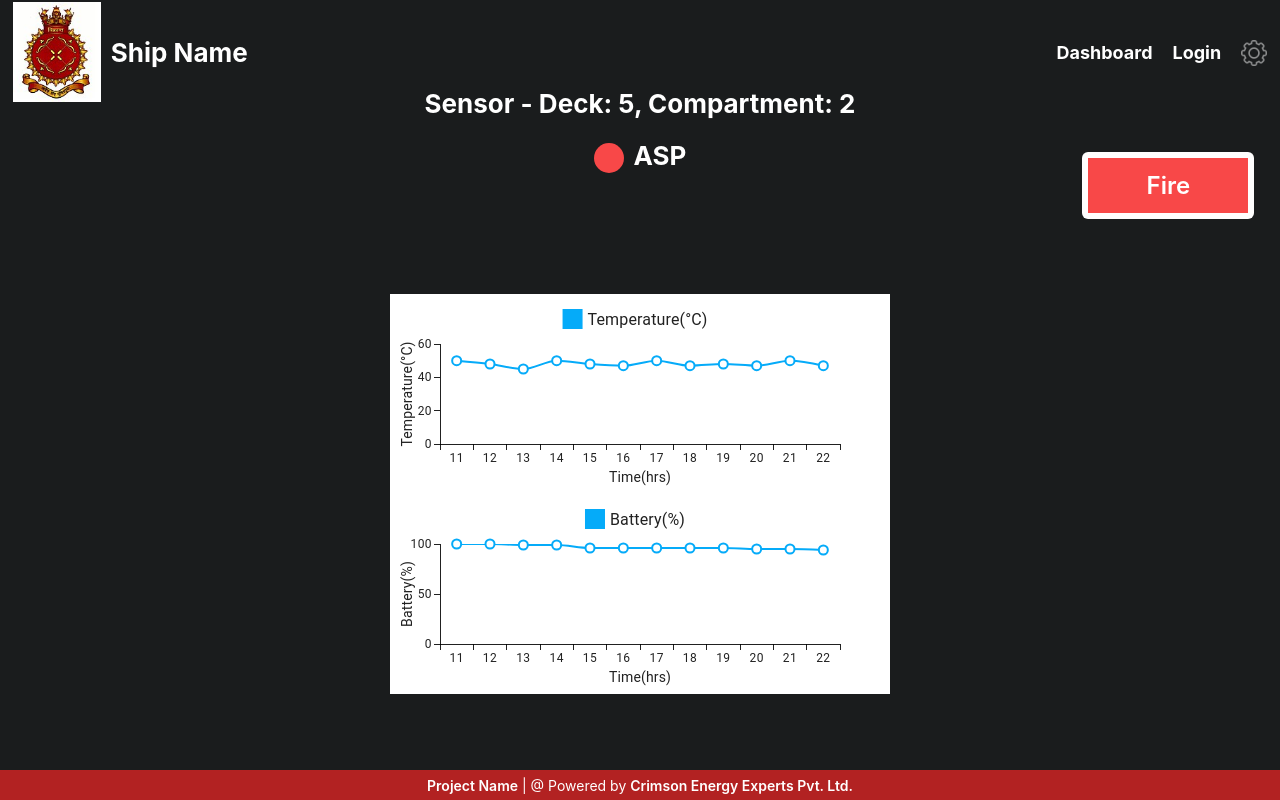
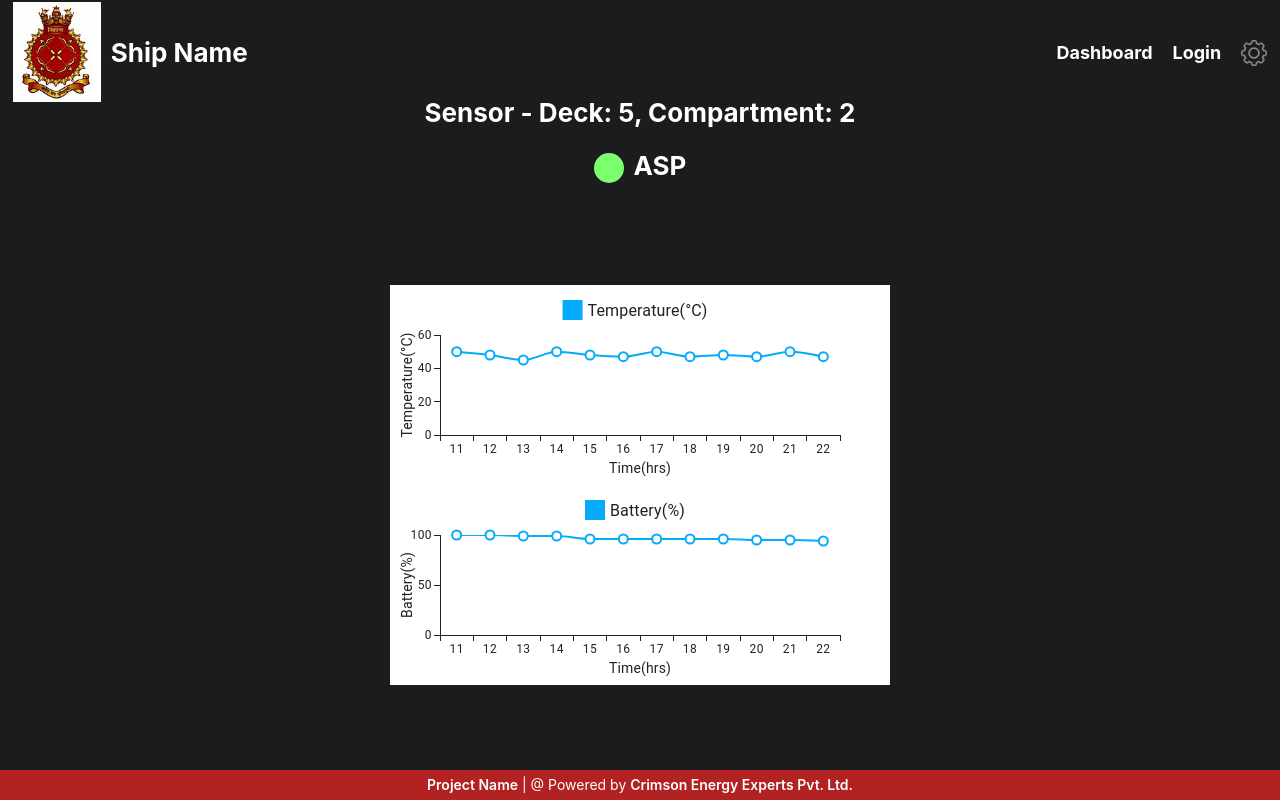
Before and after one commit to cee-diksha/fire_detection, a React (Create React App) app: page /info/ASP in a window 1280 px wide. Built offline with nearby package versions, Linux system fonts and the light colour scheme.

Commit message:
ui modifications-isdeleted added

```diff
--- a/src/assets/info.js
+++ b/src/assets/info.js
@@ -1,6 +1,6 @@
 export const info = [
     { id: 1, status: ["success"], tempSetpoint: 50, smokeSensor: true, triggeringDevice: null, axis: 'X-Y-Z', node_type: "sensor", node_name: "Engine Room", node_id: 101, battery_percentage: "100", temp: "50", last_update: "12/9/24 11:54:58", isDeleted: false, deck: 1, compartment: 1 },
-    { id: 2, status: ["success"], tempSetpoint: null, smokeSensor: null, triggeringDevice: null, axis: 'X-Y-Z', node_type: "repeater", node_name: "GT Room", node_id: 102, battery_percentage: "99", temp: null, last_update: "12/9/24 13:14:18", isDeleted: false, deck: 2, compartment: 1 },
+    { id: 2, status: ["success"], tempSetpoint: null, smokeSensor: null, triggeringDevice: null, axis: 'X-Y-Z', node_type: "repeater", node_name: "GT Room", node_id: 102, battery_percentage: "99", temp: null, last_update: "12/9/24 13:14:18", isDeleted: true, deck: 2, compartment: 1 },
     { id: 3, status: ["success"], tempSetpoint: 50, smokeSensor: null, triggeringDevice: false, axis: 'X-Y-Z', node_type: "suppression", node_name: "Boiler Room", node_id: 103, battery_percentage: "100", temp: null, last_update: "12/9/24 15:24:08", isDeleted: false, deck: 3, compartment: 1 },
     { id: 4, status: ["yellow"], tempSetpoint: 50, smokeSensor: true, triggeringDevice: null, axis: 'X-Y-Z', node_type: "sensor", node_name: "Gallery", node_id: 104, battery_percentage: "30", temp: "47", last_update: "12/9/24 11:54:58", isDeleted: false, deck: 4, compartment: 3 },
     { id: 5, status: ["success"], tempSetpoint: 50, smokeSensor: null, triggeringDevice: false, axis: 'X-Y-Z', node_type: "suppression", node_name: "SS Dining Hall", node_id: 105, battery_percentage: "98", temp: null, last_update: "12/9/24 11:54:58", isDeleted: false, deck: 3, compartment: 7 },
--- a/src/components/Card.js
+++ b/src/components/Card.js
@@ -1,4 +1,4 @@
-import React, { useState } from 'react';
+import React, { useEffect, useState } from 'react';
 import "../comp-styles.css";
 import battery from "../assets/battery.png";
 import temperature from "../assets/temp.png";
@@ -10,7 +10,7 @@ import update2 from "../assets/update2.png";
 const Card = ({ item }) => {
   const { status, node_type, node_name, node_id, battery_percentage, temp, last_update, isDeleted, deck, compartment } = item;
 
-  const [isAlarmMuted, setIsAlarmMuted] = useState(false);  // Track if alarm is muted for this card
+  const [isAlarmMuted, setIsAlarmMuted] = useState(false);
 
   const handleRefresh = (event) => {
     event.preventDefault();
@@ -23,6 +23,10 @@ const Card = ({ item }) => {
     event.stopPropagation();
     setIsAlarmMuted(!isAlarmMuted);
   };
+
+  useEffect(() => {
+    if (node_id === 106) setIsAlarmMuted(true)
+  }, [])
 console.log(status.includes("success"), "status check", isAlarmMuted)
   return (
     <div
--- a/src/pages/SpecificDevice.js
+++ b/src/pages/SpecificDevice.js
@@ -38,15 +38,15 @@ const SpecificDevice = () => {
       <div className='specific-header-location'>
         <h4 className="h4"> {device[0].node_type} - Deck: {device[0].deck}, Compartment: {device[0].compartment} </h4>
           <div className='specific-device-header'>
-              <div id="status-circle" style={{backgroundColor: `${device[0].status === "success" ? "#7BFF6D" : device[0].status === "yellow" ? "#FFC648" : device[0].status === "orange" ? "#FF6B3B" : "#F84848"}`, color: `${device[0].status === "yellow" ? "#000" : "#fff"}`, opacity: device[0].isDeleted ? 0.5 : 1  }}></div>
+              <div id="status-circle" style={{backgroundColor: `${device[0].status.includes("danger") ? "#F84848" : device[0].status.includes("orange") ? "#FF6B3B" : device[0].status.includes("yellow") ? "#FFC648" : device[0].isDeleted ? "#D0D0D0"  : device[0].status.includes("success") ? "#7BFF6D" : null }`, color: `${device[0].status.includes("yellow") ? "#000" : "#fff"}`, opacity: device[0].isDeleted ? 0.5 : 1  }}></div>
               <h4 className="h4">{device[0].node_name}</h4>
           </div>
        </div>
-      <div className='indication' style={{backgroundColor: `${device[0].status === "success" ? "#7BFF6D" : device[0].status === "yellow" ? "#FFC648" : device[0].status === "orange" ? "#FF6B3B" : "#F84848"}`,
-        color: `${device[0].status === "success" ? "#fffff" : device[0].status === "yellow" ? "#000000" : device[0].status === "orange" ? "#ffffff" : "#ffffff"}`
+      {!device[0].status.includes("success") && <div className='indication' style={{backgroundColor: `${device[0].status.includes("danger") ? "#F84848" : device[0].status.includes("orange") ? "#FF6B3B" : device[0].status.includes("yellow") ? "#FFC648" : device[0].isDeleted ? "#D0D0D0"  : null }`,
+        color: `${(device[0].status.includes("yellow") || device[0].isDeleted) ? "#000000" : device[0].status.includes("orange") ? "#ffffff" : "#ffffff"}`
       }}>
-      {device[0].status === "success" ? null : device[0].status === "yellow" ? "Low Battery" : device[0].status === "orange" ? "Temp Rising" : "Fire"}
-      </div>
+      {device[0].status.includes("danger") ? "Fire" : device[0].status.includes("orange") ? "Temp Rising" : device[0].status.includes("yellow") ? "Low Battery" : device[0].isDeleted ? "Needs Replacement" :  null }
+      </div>}
       <div className='alerts-chart-wrapper'>
           {(specificData[0].alertlogstemp !== null && specificData[0].alertlogstemp.length !== 0) && <div className='alert-logs'>
             <h2 style={{color:"#F84848"}}>Alert Logs - Temperature</h2>
--- a/src/styles.css
+++ b/src/styles.css
@@ -316,7 +316,8 @@ input {
     align-items: center;
     text-transform: capitalize;
     margin : -5% 2% 0 auto;
-    font-size: 24px;
+    font-size: 22px;
+    text-align: center;
     font-weight: 600;
     border: 6px solid #ffffff;
     border-radius: 6px;
```
